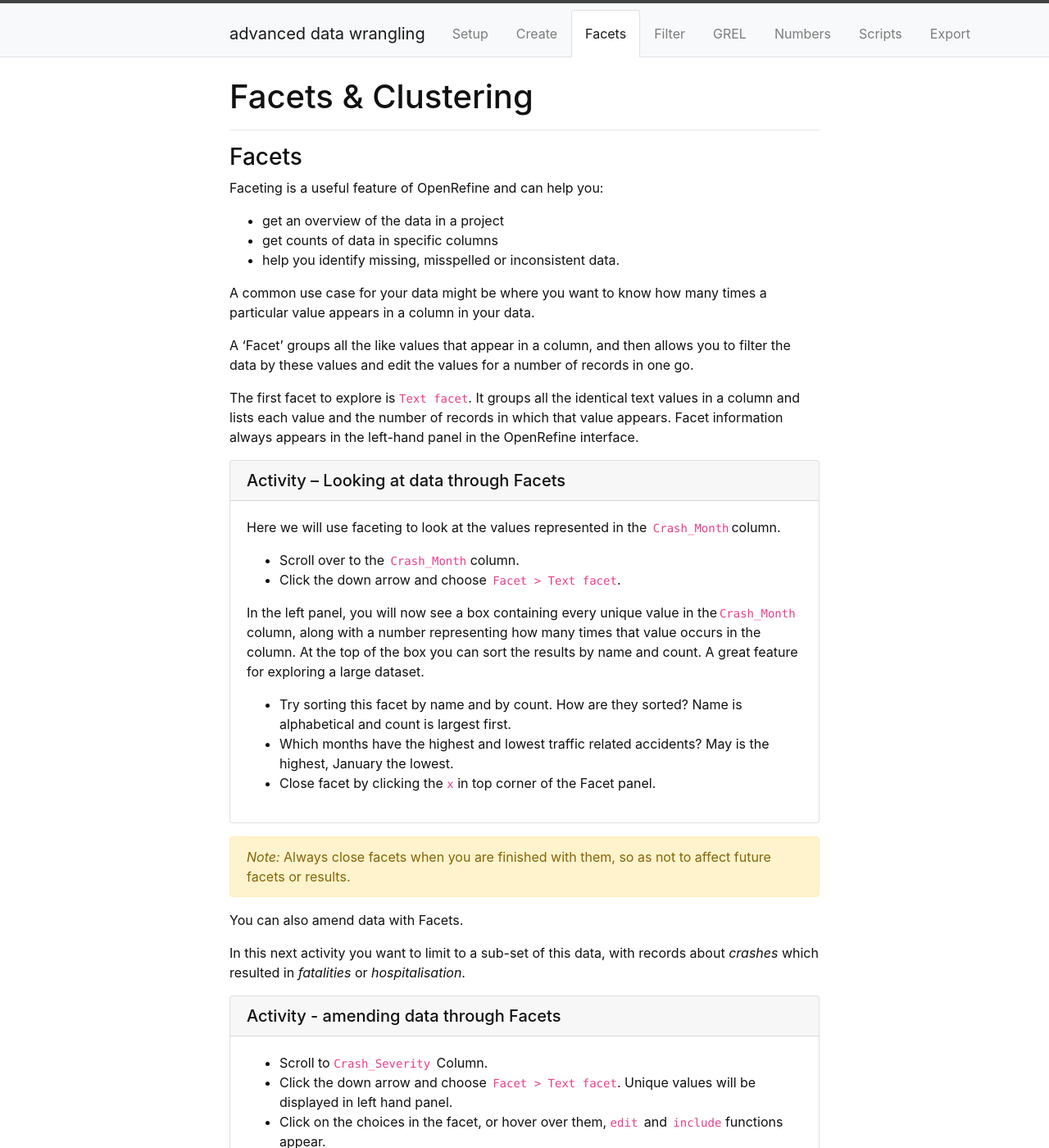
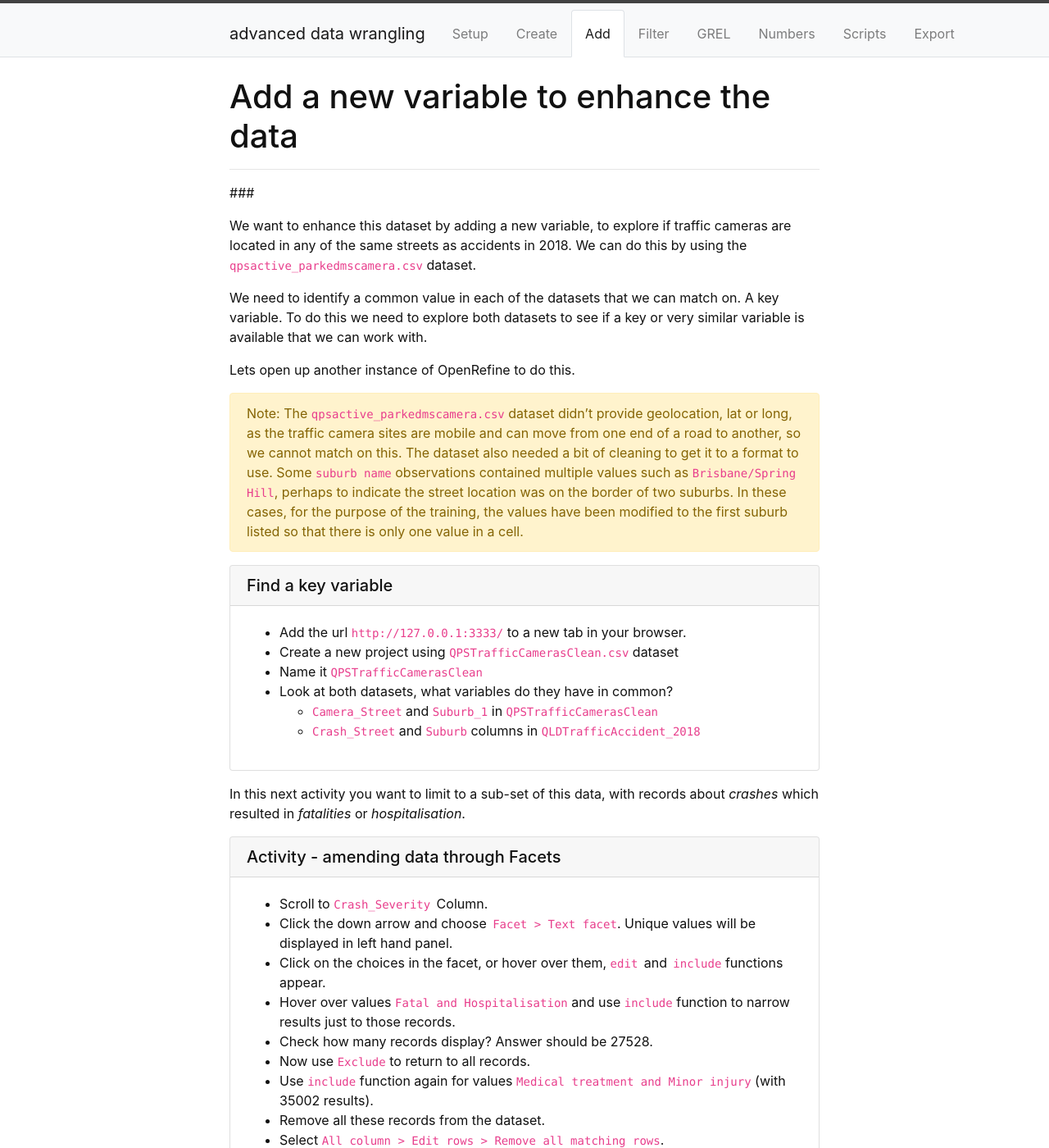
Before and after one commit to GULibrarySandbox/advanced-data-wrangle-old, a Jekyll site: the page built from content/3-lesson.md, in a window 1280 px wide and 1400 px high. Shown: the whole window at 82% size. Built offline with Jekyll 4.4.1, drawn with Linux system fonts in a browser that asks for light colours.

Commit message:
Update and rename 4-lesson.md to 3-lesson.md

```diff
--- a/content/4-lesson.md
+++ b/content/3-lesson.md
@@ -1,46 +1,31 @@
 ---
-title: Facets
+title: Add
 nav: true
 ---
-# Facets & Clustering
+# Add a new variable to enhance the data
 
 --------
 
-### Facets
-Faceting is a useful feature of OpenRefine and can help you:
-- get an overview of the data in a project
-- get counts of data in specific columns
-- help you identify missing, misspelled or inconsistent data.
+###
 
-A common use case for your data might be where you want to know how many times a particular value appears in a column in your data.
+We want to enhance this dataset by adding a new variable, to explore if traffic cameras are located in any of the same streets as accidents in 2018.  We can do this by using the  `qpsactive_parkedmscamera.csv`  dataset.
 
-A 'Facet' groups all the like values that appear in a column, and then allows you to filter the data by these values
-and edit the values for a number of records in one go.
+We need to identify a common value in each of the datasets that we can match on.  A key variable.  To do this we need to explore both datasets to see if a key or very similar variable is available that we can work with.
 
-The first facet to explore is  `Text facet`. It groups all the identical text values in a column and lists each value
-and the number of records in which that value appears. Facet information always appears in the left-hand panel
-in the OpenRefine interface.
+Lets open up another instance of OpenRefine to do this.
 
+{% capture alert %} Note: The `qpsactive_parkedmscamera.csv`  dataset didn’t provide geolocation, lat or long, as the traffic camera sites are mobile and can move from one end of a road to another, so we cannot match on this.  The dataset also needed a bit of cleaning to get it to a format to use. Some `suburb name` observations contained multiple values such as `Brisbane/Spring Hill`, perhaps to indicate the street location was on the border of two suburbs.  In these cases, for the purpose of the training, the values have been modified to the first suburb listed so that there is only one value in a cell.{% endcapture %}
+{% include alert.md text=alert color="warning" %}
 
 {% capture text %}
-Here we will use faceting to look at the values represented in the  `Crash_Month` column.
+- Add the url  `http://127.0.0.1:3333/`  to a new tab in your browser.
+- Create a new project using  `QPSTrafficCamerasClean.csv`  dataset
+- Name it  `QPSTrafficCamerasClean`
+- Look at both datasets, what variables do they have in common?
+  - `Camera_Street`  and  `Suburb_1`  in  `QPSTrafficCamerasClean`
+  - `Crash_Street`  and `Suburb`  columns in  `QLDTrafficAccident_2018`{% endcapture %}
+{% include card.md header="Find a key variable" text=text %}
 
-- Scroll over to the  `Crash_Month` column.
-- Click the down arrow and choose  `Facet > Text facet`.
-
-In the left panel, you will now see a box containing every unique value in the `Crash_Month` column,
-along with a number representing how many times that value occurs in the column.  At the top of the box you can sort the results by name and count. A great feature for exploring a large dataset.
-
-- Try sorting this facet by name and by count. How are they sorted? Name is alphabetical and count is largest first.
-- Which months have the highest and lowest traffic related accidents? May is the highest, January the lowest.
-- Close facet by clicking the  `x`  in top corner of the Facet panel.{% endcapture %} {% include card.md header="Activity – Looking at data through Facets" text=text %}
-
-
-{% capture alert %}*Note:* Always close facets when you are finished with them, so as not to affect future facets or results.
-{% endcapture %}
-{% include alert.md text=alert color="warning" %}
-
-You can also amend data with Facets.
 
 In this next activity you want to limit to a sub-set of this data, with records about *crashes* which resulted in *fatalities* or *hospitalisation*.
 {% capture text %}
```
